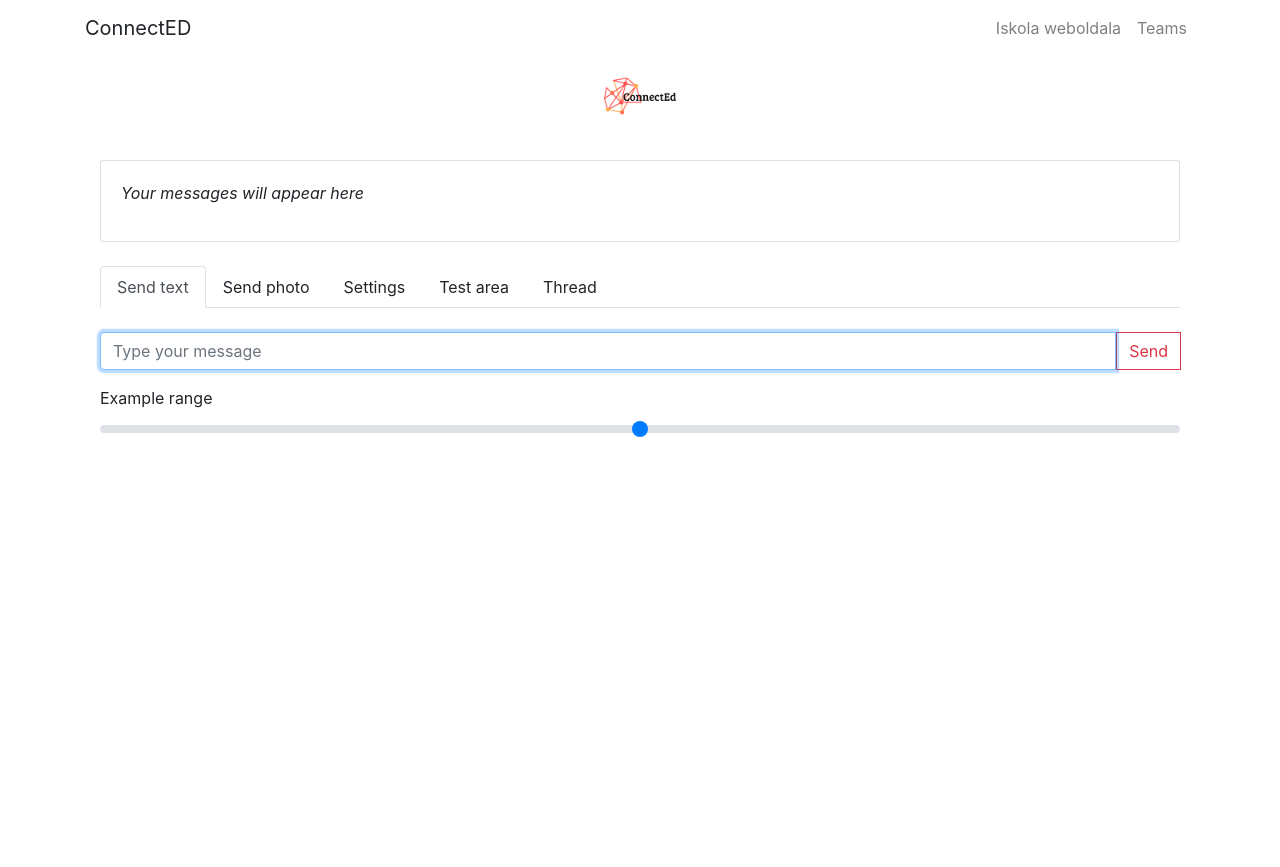
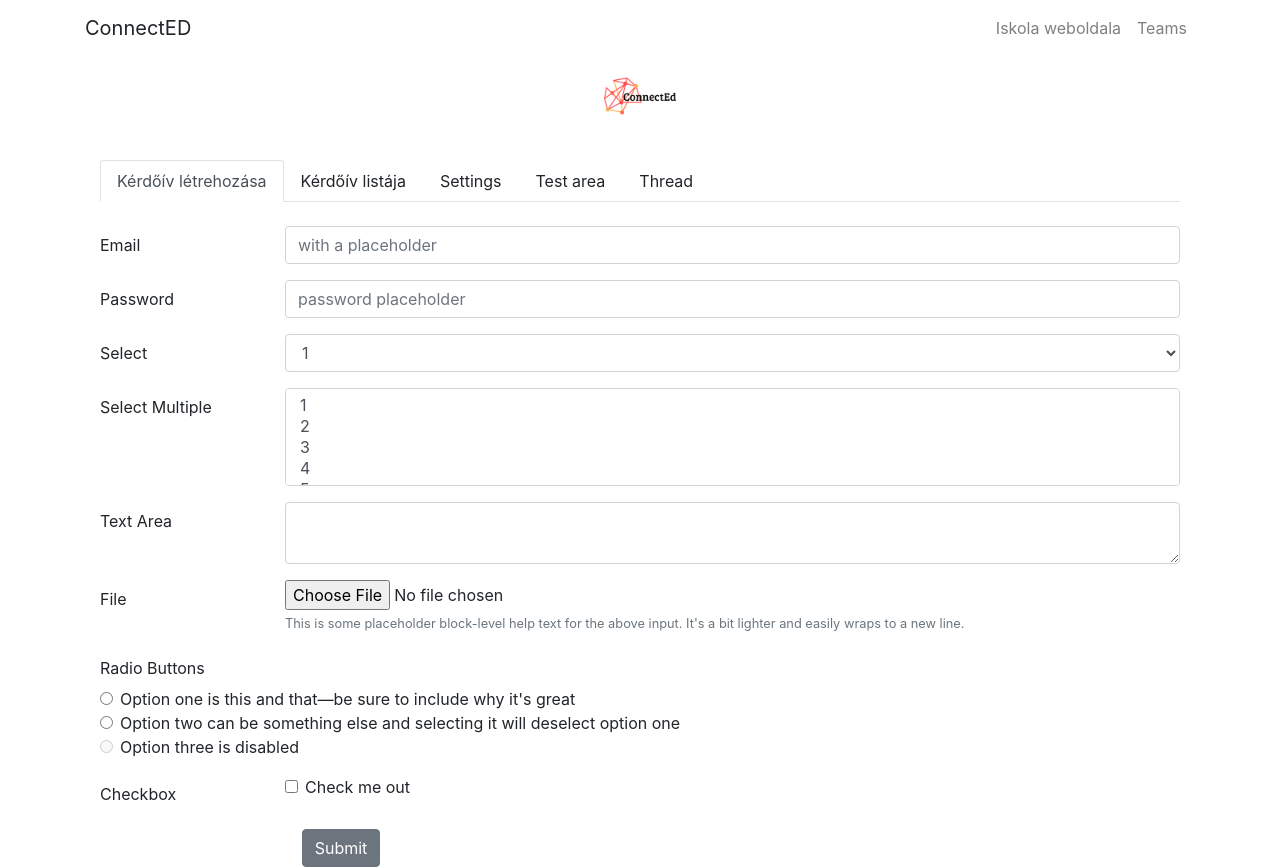
Before and after one commit to TothRudolf/Connect-ED, a React (Create React App) app: page / in a window 1280 px wide. Before the commit the page ends 800 px from the top, so only its background shows below. Built offline with nearby package versions, Linux system fonts and the light colour scheme.

Commit message:
tanarikerdoivletrehozasa

```diff
--- a/public/index.html
+++ b/public/index.html
@@ -22,7 +22,7 @@
       work correctly both with client-side routing and a non-root public URL.
       Learn how to configure a non-root public URL by running `npm run build`.
     -->
-    <title>d-chat</title>
+    <title>Connect-ED</title>
   </head>
   <body>
     <noscript>You need to enable JavaScript to run this app.</noscript>
--- a/src/App.js
+++ b/src/App.js
@@ -6,8 +6,7 @@ import { NavbarToggler, Collapse, Navbar, NavbarBrand, Nav, NavItem, NavLink } f
 import toaster from 'toasted-notes';
 import 'toasted-notes/src/styles.css';
 
-import MessageList from './MessageList.js'
-import Messaging from './Messaging.js';
+import Fomenu from './Fomenu.js';
 
 class App extends React.Component {
 
@@ -117,9 +116,8 @@ class App extends React.Component {
                     <Row className="justify-content-sm-center">
                         <Col >
                             <main>
-                                <MessageList messages={messages} />
-                                <br />
-                                <Messaging send={this.sendMessageToWorker}
+
+                                <Fomenu send={this.sendMessageToWorker}
                                     saveUsername={this.saveUsername}
                                     name={this.state.name}
                                     threadName={this.state.threadName}
@@ -144,7 +142,7 @@ class App extends React.Component {
                         <Collapse navbar isOpen={this.state.showNavbar}>
                             <Nav navbar className="ml-sm-auto">
                                 <NavItem>
-                                    <NavLink href="">Iskola weboldala</NavLink>
+                                    <NavLink href="https://apaczai.ro/">Iskola weboldala</NavLink>
                                 </NavItem>
                                 <NavItem>
                                     <NavLink href="">Teams</NavLink>
--- a/src/Messaging.js
+++ b/src/Fomenu.js
@@ -9,8 +9,9 @@ import NameForm from './NameForm';
 import TestArea from './TestArea';
 import ThreadForm from './ThreadForm';
 import Slider from './Slider';
+import Ujkerdoiv from './Ujkerdoiv';
 
-class Messaging extends React.Component {
+class Fomenu extends React.Component {
     constructor(props) {
         super(props)
         this.state = {
@@ -85,7 +86,7 @@ class Messaging extends React.Component {
                             className={classnames({ active: this.state.activeTab === '1' })}
                             onClick={() => { this.toggle('1'); }}
                         >
-                            Send text
+                            Kérdőív létrehozása
                         </NavLink>
                     </NavItem>
                     <NavItem>
@@ -93,7 +94,7 @@ class Messaging extends React.Component {
                             className={classnames({ active: this.state.activeTab === '2' })}
                             onClick={() => { this.toggle('2'); }}
                         >
-                            Send photo
+                            Kérdőív listája
                          </NavLink>
                     </NavItem>
                     <NavItem>
@@ -124,8 +125,7 @@ class Messaging extends React.Component {
                 <TabContent activeTab={this.state.activeTab}>
                     <TabPane tabId="1">
                         <br />
-                        <TextForm send={this.assembleAndSendMessage} messageUpdate={this.messageUpdate} />
-                        <Slider/>
+                        <Ujkerdoiv/>
                     </TabPane>
                     <TabPane tabId="2">
                         <br />
@@ -149,4 +149,4 @@ class Messaging extends React.Component {
     }
 }
 
-export default Messaging;
+export default Fomenu;
--- a/src/MessageList.js
+++ /dev/null
@@ -1,79 +0,0 @@
-import React from 'react'
-import { ListGroup, ListGroupItem, Container, Card, CardImg, CardBody, CardSubtitle } from 'reactstrap';
-import Badge from 'reactstrap/lib/Badge';
-
-class MessageList extends React.Component {
-
-    constructor(props) {
-        super(props)
-        this.uniqueMessageId = 0;
-    }
-
-    getUniqueMessageId = () => this.uniqueMessageId++
-
-    getDisplayName = (message) => {
-        if (message.sender != null && message.sender !== '') {
-            return message.sender
-        } else {
-            return message.senderId
-        }
-    }
-
-    getBadge = (message) => {
-        if (message.isOwn) {
-            return (<Badge color="danger">{this.getDisplayName(message)}</Badge>);
-        } else {
-            return (<Badge>{this.getDisplayName(message)}</Badge>);
-        }
-    }
-
-    messageRow = (message) => (
-        <ListGroupItem key={this.getUniqueMessageId()}>
-            {this.getBadge(message)}: {message.text}
-        </ListGroupItem>
-    )
-
-    imageRow = (message) => (
-        <Card key={this.getUniqueMessageId()}>
-            <CardImg top width="100%" src={`ipfs/${message.imageHash}`} alt="Image received in chat" />
-            <CardBody>
-                <CardSubtitle>
-                    {this.getBadge(message)}
-                </CardSubtitle>
-            </CardBody>
-        </Card>
-    )
-
-    placeholder = () => (
-        <Container>
-            <Card key='0'>
-                <CardBody>
-                    <p className="lead,align-middle"><i>Your messages will appear here</i></p>
-                </CardBody>
-            </Card>
-        </Container>
-    )
-
-    render() {
-        const { messages } = this.props;
-        if (messages === undefined || messages.length === 0) {
-            return this.placeholder();
-        } else {
-            return (
-                <Container>
-                    <ListGroup>
-                        {messages.map(message => {
-                            if (message.imageHash != null) {
-                                return this.imageRow(message)
-                            } else {
-                                return this.messageRow(message)
-                            }
-                        })}
-                    </ListGroup>
-                </Container>
-            )
-        }
-    }
-}
-
-export default MessageList
--- a/src/Slider.js
+++ b/src/Slider.js
@@ -3,6 +3,7 @@ import React from "react";
 const Slider = () => {
   return (
     <div>
+
       <label htmlFor="customRange1">Example range</label>
       <input type="range" className="custom-range" id="customRange1" />
     </div>
--- /dev/null
+++ b/src/Ujkerdoiv.js
@@ -0,0 +1,102 @@
+import React from 'react';
+import { Col, Button, Form, FormGroup, Label, Input, FormText } from 'reactstrap';
+
+const Ujkerdoiv = (props) => {
+  return (
+    <Form>
+      <FormGroup row>
+        <Label for="exampleEmail" sm={2}>Email</Label>
+        <Col sm={10}>
+          <Input type="email" name="email" id="exampleEmail" placeholder="with a placeholder" />
+        </Col>
+      </FormGroup>
+      <FormGroup row>
+        <Label for="examplePassword" sm={2}>Password</Label>
+        <Col sm={10}>
+          <Input type="password" name="password" id="examplePassword" placeholder="password placeholder" />
+        </Col>
+      </FormGroup>
+      <FormGroup row>
+        <Label for="exampleSelect" sm={2}>Select</Label>
+        <Col sm={10}>
+          <Input type="select" name="select" id="exampleSelect">
+            <option>1</option>
+            <option>2</option>
+            <option>3</option>
+            <option>4</option>
+            <option>5</option>
+          </Input>
+        </Col>
+      </FormGroup>
+      <FormGroup row>
+        <Label for="exampleSelectMulti" sm={2}>Select Multiple</Label>
+        <Col sm={10}>
+          <Input type="select" name="selectMulti" id="exampleSelectMulti" multiple>
+            <option>1</option>
+            <option>2</option>
+            <option>3</option>
+            <option>4</option>
+            <option>5</option>
+          </Input>
+        </Col>
+      </FormGroup>
+      <FormGroup row>
+        <Label for="exampleText" sm={2}>Text Area</Label>
+        <Col sm={10}>
+          <Input type="textarea" name="text" id="exampleText" />
+        </Col>
+      </FormGroup>
+      <FormGroup row>
+        <Label for="exampleFile" sm={2}>File</Label>
+        <Col sm={10}>
+          <Input type="file" name="file" id="exampleFile" />
+          <FormText color="muted">
+            This is some placeholder block-level help text for the above input.
+            It's a bit lighter and easily wraps to a new line.
+          </FormText>
+        </Col>
+      </FormGroup>
+      <FormGroup tag="fieldset" row>
+        <legend className="col-form-label col-sm-2">Radio Buttons</legend>
+        <Col sm={10}>
+          <FormGroup check>
+            <Label check>
+              <Input type="radio" name="radio2" />{' '}
+              Option one is this and that—be sure to include why it's great
+            </Label>
+          </FormGroup>
+          <FormGroup check>
+            <Label check>
+              <Input type="radio" name="radio2" />{' '}
+              Option two can be something else and selecting it will deselect option one
+            </Label>
+          </FormGroup>
+          <FormGroup check disabled>
+            <Label check>
+              <Input type="radio" name="radio2" disabled />{' '}
+              Option three is disabled
+            </Label>
+          </FormGroup>
+        </Col>
+      </FormGroup>
+      <FormGroup row>
+        <Label for="checkbox2" sm={2}>Checkbox</Label>
+        <Col sm={{ size: 10 }}>
+          <FormGroup check>
+            <Label check>
+              <Input type="checkbox" id="checkbox2" />{' '}
+              Check me out
+            </Label>
+          </FormGroup>
+        </Col>
+      </FormGroup>
+      <FormGroup check row>
+        <Col sm={{ size: 10, offset: 2 }}>
+          <Button>Submit</Button>
+        </Col>
+      </FormGroup>
+    </Form>
+  );
+}
+
+export default Ujkerdoiv;
```
